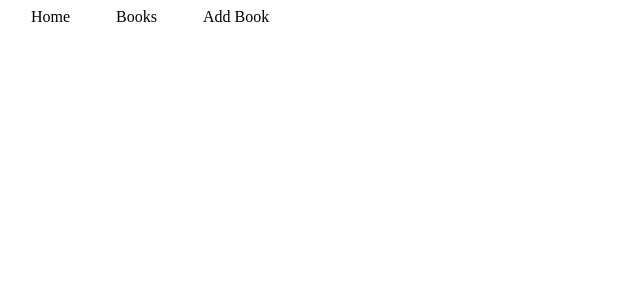
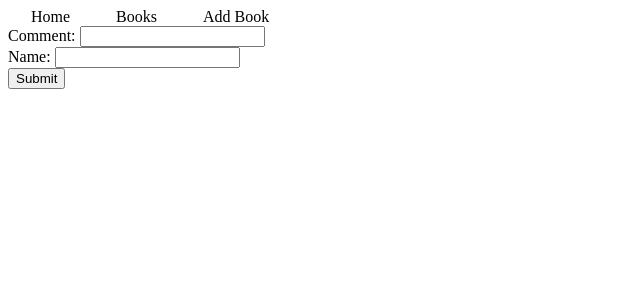
Before and after one commit to Zainab-Omar/books-frontend, a React (Create React App) app: page / in a window 1280 px wide. Shown: the top 300 px of the page, without its empty margins (0-640 px from the left). Built offline with nearby package versions, Linux system fonts and the light colour scheme.

Commit message:
build commentInput component

```diff
--- a/src/App.js
+++ b/src/App.js
@@ -4,11 +4,11 @@
 import React from 'react'
 import { BrowserRouter as Router, Route } from 'react-router-dom';
 import NavBar from './components/NavBar';
-import BookInput from './components/bookInput'
-// import EditBook from './components/editBook'
+// import EditBook from './components/EditBook'
 import BooksContainer from './containers/BooksContainer'
 // import Books from './components/books'
-import bookInput from './components/bookInput';
+import BookInput from './components/BookInput';
+import CommentInput from './components/CommentInput'
 
 class App extends React.Component {
 
@@ -17,7 +17,7 @@ class App extends React.Component {
       <Router>
         <div className="App">
         <NavBar />
-          {/* <Route exact path="/" component={Home} /> */}
+          <Route exact path="/" component={CommentInput} />
           {/* <Route exact path="/about" component={About} /> */}
           <Route exact path="/books" component={BooksContainer} />
           <Route exact path="/books/new" component={BookInput} />
--- /dev/null
+++ b/src/components/CommentInput.js
@@ -0,0 +1,45 @@
+import React from 'react'
+import { connect } from 'react-redux'
+import { createComment } from '../actions/createComment'
+
+class CommentInput extends React.Component {
+    state = {
+        text: '',
+        commenter: '',
+        book_id: this.props.bookId
+    }
+
+    handleChange = (event) => {
+        this.setState({
+            [event.target.name]: event.target.value
+        })
+    }
+
+    handleSubmit = (event) => {
+        event.preventDefault()
+        this.props.createComment(this.state)
+        this.setState({
+            text: '',
+            commenter: ''
+        })
+    }
+
+    render(){
+        // console.log(this.props)
+        return(
+            <div>
+                <form onSubmit={this.handleSubmit}>
+                    <label>Comment: </label>
+                    <input type="text" name="text" value={this.state.text} onChange={this.handleChange} /><br />
+
+                    <label>Name: </label>
+                    <input type="text" name="commenter" value={this.state.commenter} onChange={this.handleChange} /><br />
+
+                    <input type="submit" />
+                </form>
+            </div>
+        )
+    }
+}
+
+export default connect(null, {createComment})(CommentInput)
--- a/src/components/book.js
+++ b/src/components/book.js
@@ -1,5 +1,5 @@
 import React from 'react'
-import editBook from './editBook'
+import EditBook from './EditBook'
 import { Link } from 'react-router-dom'
 
 // this component is to show a single book details and edit it if needed
--- a/src/components/books.js
+++ b/src/components/books.js
@@ -1,5 +1,5 @@
 import React from 'react'
-import Book from './book'
+import Book from './Book'
 
 const Books = ({books}) => {
     const renderBooks = books.map(book => <Book key={book.id} book={book} />
--- a/src/containers/BooksContainer.js
+++ b/src/containers/BooksContainer.js
@@ -1,7 +1,7 @@
 import React from 'react'
 import { connect } from 'react-redux'
 import { fetchBooks } from '../actions/fetchBooks'
-import Books from '../components/books'
+import Books from '../components/Books'
 
 class BooksContainer extends React.Component {
     componentDidMount(){
```
Also changed, not shown: src/actions/createComment.js (renamed from src/actions/addComment.js).
